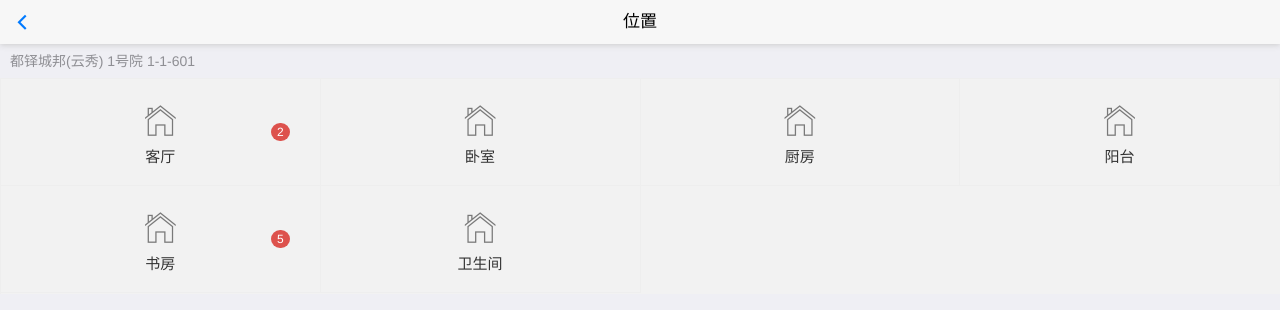
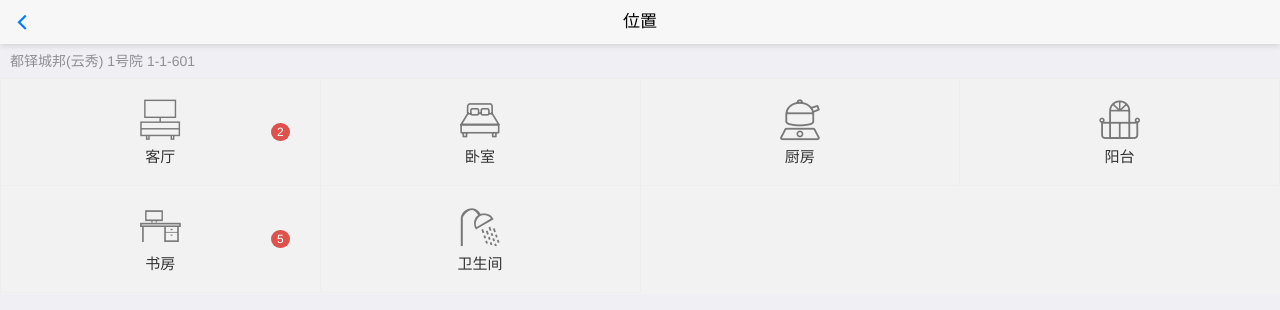
Before and after one commit to yangke687/gulp-mui, a website: page menu.html in a window 1280 px wide. Drawn offline with Linux system fonts and the light colour scheme; files that its build step writes are made by us from their sources; files whose address does not match are found by name.

Commit message:
add iconfont supports

```diff
--- a/menu.html
+++ b/menu.html
@@ -7,6 +7,7 @@
 	<meta name="apple-mobile-web-app-status-bar-style" content="black">
 	<title>MUI</title>
 	<link rel="stylesheet" href="dist/css/mui.min.css" />
+    <link rel="stylesheet" href="dist/css/iconfont.css" />
 </head>
 <body>
 	<header class="mui-bar mui-bar-nav">
@@ -21,36 +22,36 @@
         <ul class="mui-table-view mui-grid-view mui-grid-9">
             <li class="mui-table-view-cell mui-media mui-col-xs-4 mui-col-sm-3">
             	<a href="sub-menu.html">
-                    <span class="mui-icon mui-icon-home"></span>
+                    <span class="mui-icon iconfont icon-keting"></span>
                     <div class="mui-media-body">客厅</div>
                     <span class="mui-badge mui-badge-danger">2</span>
                 </a>
             </li>
             <li class="mui-table-view-cell mui-media mui-col-xs-4 mui-col-sm-3">
             	<a href="sub-menu.html">
-                <span class="mui-icon mui-icon-home"></span>
+                <span class="mui-icon iconfont icon-woshi"></span>
                 <div class="mui-media-body">卧室</div></a>
             </li>
             <li class="mui-table-view-cell mui-media mui-col-xs-4 mui-col-sm-3">
             	<a href="sub-menu.html">
-                <span class="mui-icon mui-icon-home"></span>
+                <span class="mui-icon iconfont icon-chufang"></span>
                 <div class="mui-media-body">厨房</div></a>
             </li>
             <li class="mui-table-view-cell mui-media mui-col-xs-4 mui-col-sm-3">
             	<a href="sub-menu.html">
-                <span class="mui-icon mui-icon-home"></span>
+                <span class="mui-icon iconfont icon-yangtai"></span>
                 <div class="mui-media-body">阳台</div></a>
             </li>
             <li class="mui-table-view-cell mui-media mui-col-xs-4 mui-col-sm-3">
             	<a href="sub-menu.html">
-                    <span class="mui-icon mui-icon-home"></span>
+                    <span class="mui-icon iconfont icon-shufang"></span>
                     <div class="mui-media-body">书房</div>
                     <span class="mui-badge mui-badge-danger">5</span>
                 </a>
             </li>
             <li class="mui-table-view-cell mui-media mui-col-xs-4 mui-col-sm-3">
             	<a href="sub-menu.html">
-                <span class="mui-icon mui-icon-home"></span>
+                <span class="mui-icon iconfont icon-weishengjian"></span>
                 <div class="mui-media-body">卫生间</div></a>
             </li>
         </ul>
--- /dev/null
+++ b/src/css/iconfont.css
@@ -0,0 +1,28 @@
+
+@font-face {font-family: "iconfont";
+  src: url('../fonts/iconfont.eot?t=1495527548082'); /* IE9*/
+  src: url('../fonts/iconfont.eot?t=1495527548082#iefix') format('embedded-opentype'), /* IE6-IE8 */
+  url('../fonts/iconfont.woff?t=1495527548082') format('woff'), /* chrome, firefox */
+  url('../fonts/iconfont.ttf?t=1495527548082') format('truetype'), /* chrome, firefox, opera, Safari, Android, iOS 4.2+*/
+  url('../fonts/iconfont.svg?t=1495527548082#iconfont') format('svg'); /* iOS 4.1- */
+}
+
+.iconfont {
+  font-family:"iconfont" !important;
+  font-size:16px;
+  font-style:normal;
+  -webkit-font-smoothing: antialiased;
+  -moz-osx-font-smoothing: grayscale;
+}
+
+.icon-chufang:before { content: "\e622"; }
+
+.icon-keting:before { content: "\e60b"; }
+
+.icon-woshi:before { content: "\e6ff"; }
+
+.icon-shufang:before { content: "\e7cb"; }
+
+.icon-yangtai:before { content: "\e612"; }
+
+.icon-weishengjian:before { content: "\e665"; }
```
Also changed, not shown: src/fonts/iconfont.ttf (added), src/fonts/iconfont.woff (added), 2 other files.
